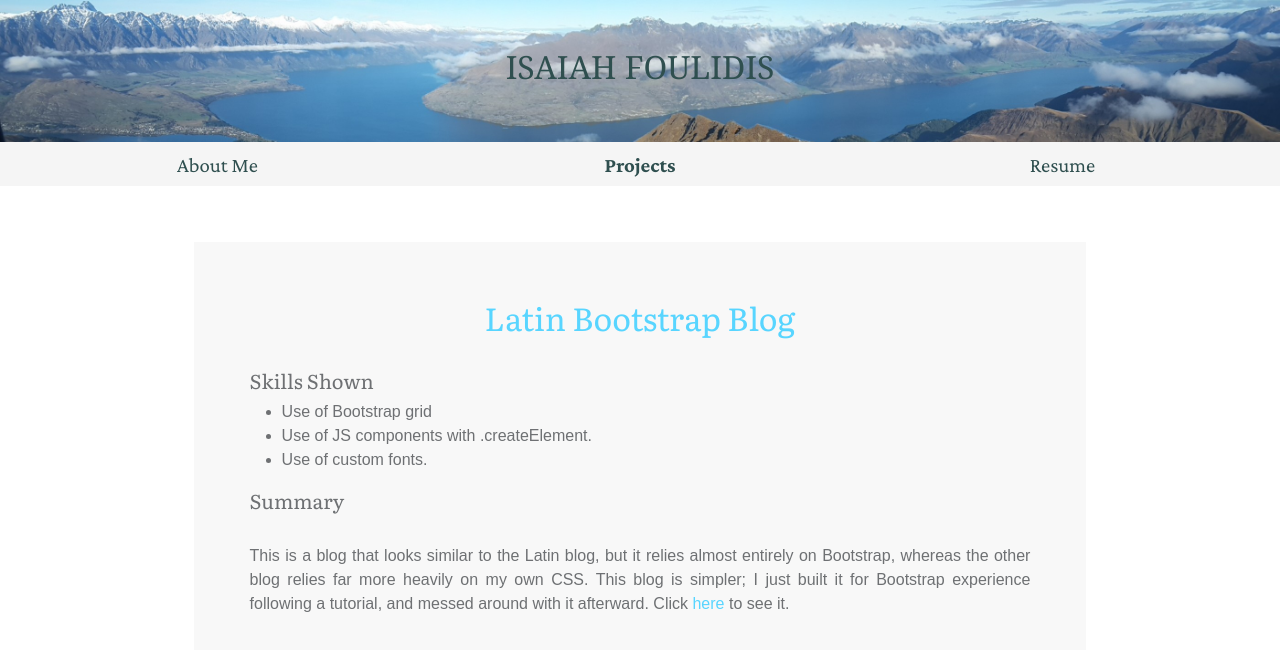
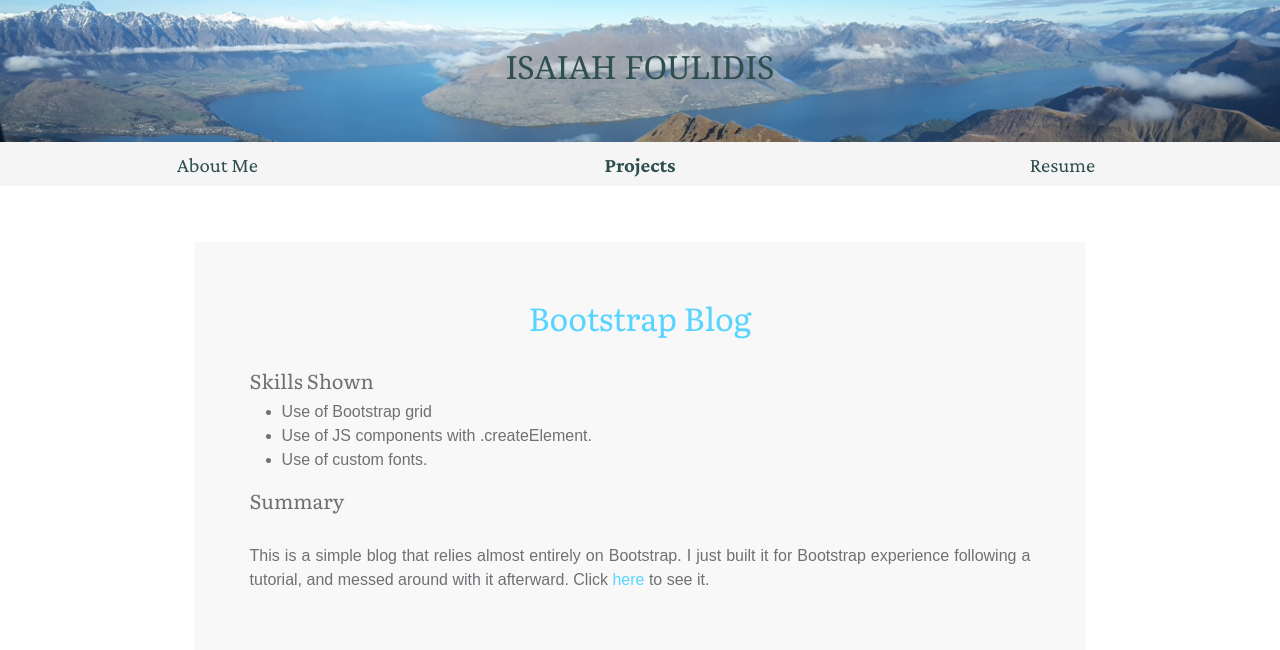
Before and after one commit to ifoulidis/Portfolio-Website, a Next.js app: page /websites/bootstrap_nature_blog in a window 1280 px wide. Shown: the top 650 px of the page. Built offline with nearby package versions, Linux system fonts and the light colour scheme.

Commit message:
spelling fix

```diff
--- a/pages/websites/bootstrap_nature_blog.js
+++ b/pages/websites/bootstrap_nature_blog.js
@@ -9,7 +9,7 @@ export default function NatureBootstrapBlog() {
       <div className="container">
         <div>
           <div id="content">
-            <a href="/bootstrap_nature_blog/index.html" className='inTextLinks'><h2 id="projectTitle">Latin Bootstrap Blog</h2></a>
+            <a href="/bootstrap_nature_blog/index.html" className='inTextLinks'><h2 id="projectTitle">Bootstrap Blog</h2></a>
             <br/>
             <h5>Skills Shown</h5>
             <ul>
@@ -18,8 +18,7 @@ export default function NatureBootstrapBlog() {
               <li>Use of custom fonts.</li>
             </ul>
             <h5>Summary</h5>
-            <p><br/>This is a blog that looks similar to the Latin blog, but it relies almost entirely on Bootstrap, whereas the other blog relies far more heavily on my own CSS.
-            This blog is simpler; I just built it for Bootstrap experience following a tutorial, and messed around with it afterward. Click <Link href="/bootstrap_nature_blog/index.html"><a className='inTextLinks'>here</a></Link> to see it.</p>
+            <p><br/>This is a simple blog that relies almost entirely on Bootstrap. I just built it for Bootstrap experience following a tutorial, and messed around with it afterward. Click <Link href="/bootstrap_nature_blog/index.html"><a className='inTextLinks'>here</a></Link> to see it.</p>
           </div>
         </div>
       </div>
```
